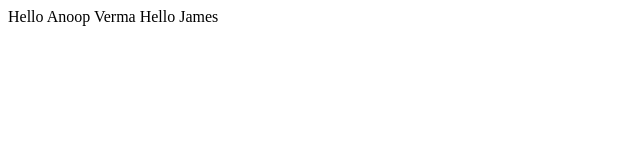
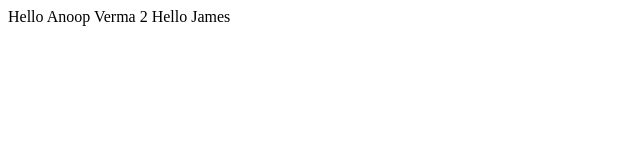
Before and after one commit to anooptwinspark/anoop, a plain HTML site: page index.html in a window 1280 px wide. Shown: the full height of the page, 0-640 px from the left. Drawn offline with Linux system fonts and the light colour scheme.

Commit message:
Update index.html

```diff
--- a/index.html
+++ b/index.html
@@ -4,7 +4,7 @@
 	<title>Test</title>
 </head>
 <body>
-Hello Anoop Verma
+Hello Anoop Verma 2
 Hello James
 </body>
 </html>
```
